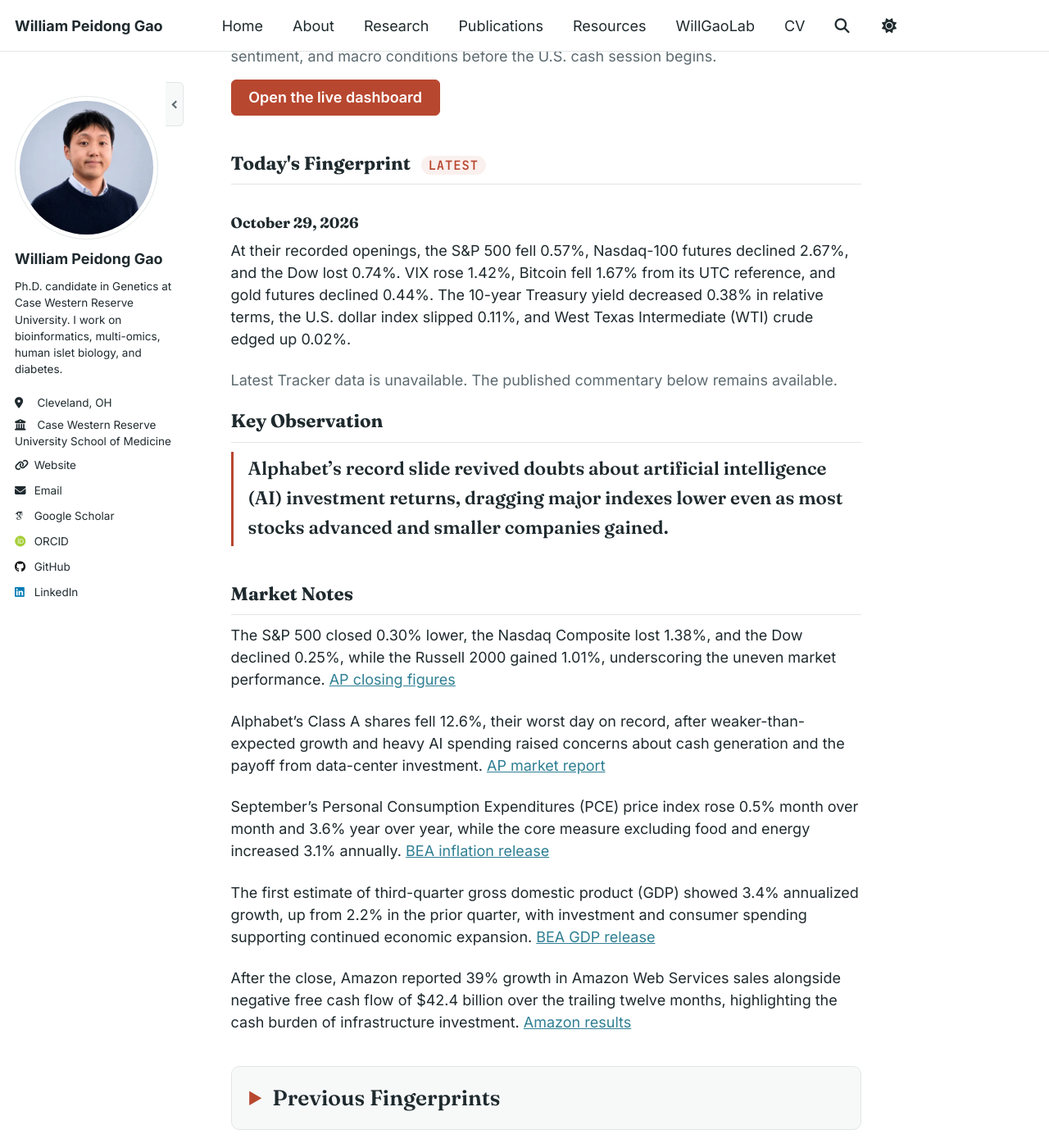
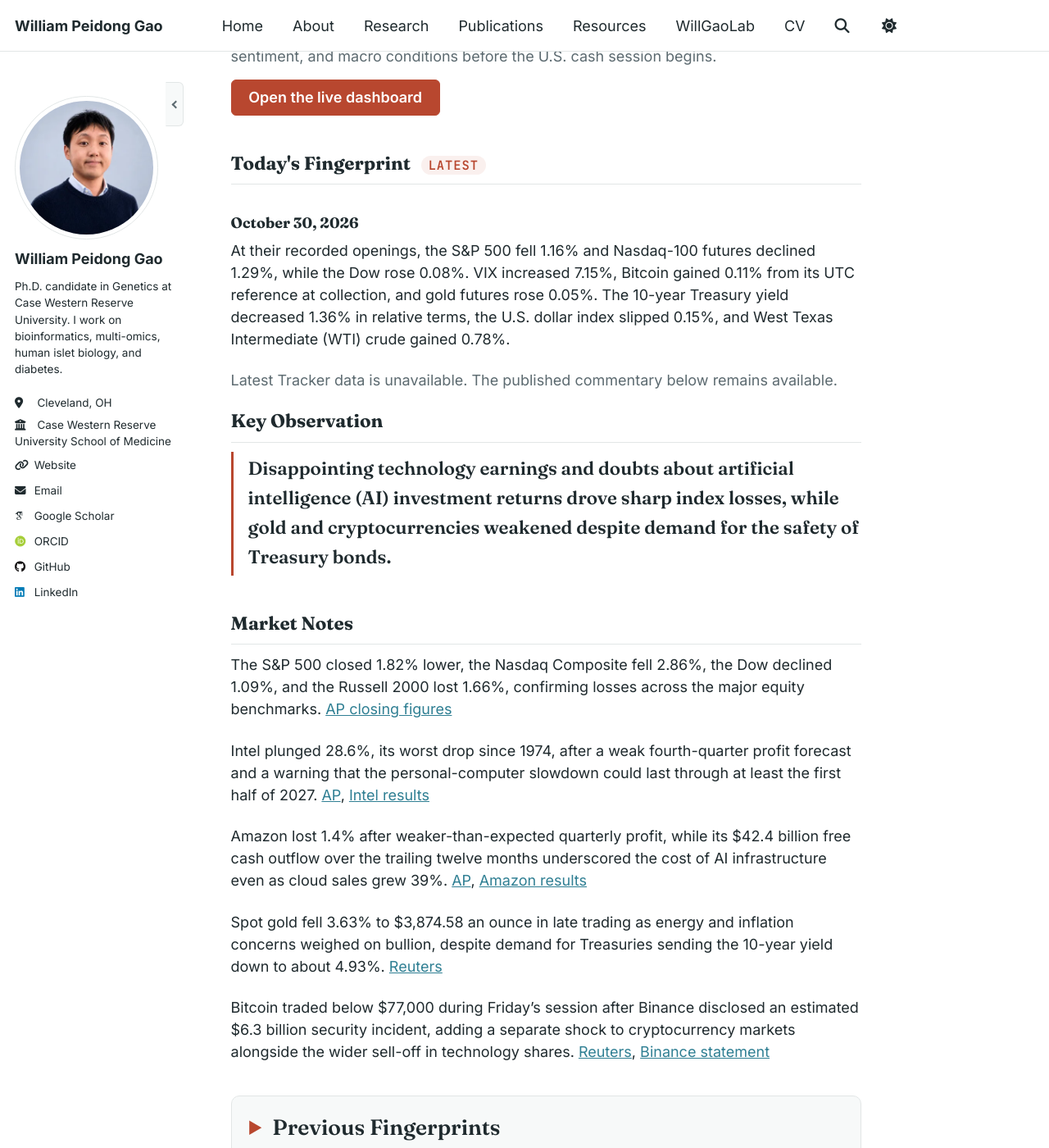
Before and after one commit to PeidongGao/WilliamGaoWeb, a Jekyll site: the page built from _pages/market-fingerprint.md, in a window 1280 px wide and 1400 px high, scrolled down 296 px. Shown: the whole window at 82% size. Built offline with Jekyll 4.4.1, drawn with Linux system fonts in a browser that asks for light colours; some web fonts are replaced.

Commit message:
Publish October 30 daily market report

```diff
--- a/_data/market_commentary.yml
+++ b/_data/market_commentary.yml
@@ -1,3 +1,13 @@
+- date: "2026-10-30"
+  summary: "At their recorded openings, the S&P 500 fell 1.16% and Nasdaq-100 futures declined 1.29%, while the Dow rose 0.08%. VIX increased 7.15%, Bitcoin gained 0.11% from its UTC reference at collection, and gold futures rose 0.05%. The 10-year Treasury yield decreased 1.36% in relative terms, the U.S. dollar index slipped 0.15%, and West Texas Intermediate (WTI) crude gained 0.78%."
+  key_observation: "Disappointing technology earnings and doubts about artificial intelligence (AI) investment returns drove sharp index losses, while gold and cryptocurrencies weakened despite demand for the safety of Treasury bonds."
+  market_notes:
+    - "The S&P 500 closed 1.82% lower, the Nasdaq Composite fell 2.86%, the Dow declined 1.09%, and the Russell 2000 lost 1.66%, confirming losses across the major equity benchmarks. [AP closing figures](https://www.seattlepi.com/business/how-major-us-stock-indexes-fared-friday-10-30-2026-a22503224)"
+    - "Intel plunged 28.6%, its worst drop since 1974, after a weak fourth-quarter profit forecast and a warning that the personal-computer slowdown could last through at least the first half of 2027. [AP](https://www.wptf.com/2026/10/30/18859/), [Intel results](https://www.intc.com/news-events/press-releases/detail/1786/intel-reports-third-quarter-2026-financial-results)"
+    - "Amazon lost 1.4% after weaker-than-expected quarterly profit, while its $42.4 billion free cash outflow over the trailing twelve months underscored the cost of AI infrastructure even as cloud sales grew 39%. [AP](https://www.wptf.com/2026/10/30/18859/), [Amazon results](https://ir.aboutamazon.com/news-release/news-release-details/2026/Amazon-com-Announces-Third-Quarter-Results/default.aspx)"
+    - "Spot gold fell 3.63% to $3,874.58 an ounce in late trading as energy and inflation concerns weighed on bullion, despite demand for Treasuries sending the 10-year yield down to about 4.93%. [Reuters](https://ca.marketscreener.com/news/stocks-slump-bonds-leap-as-ai-giants-spending-spooks-investors-ce785fdad08af024)"
+    - "Bitcoin traded below $77,000 during Friday’s session after Binance disclosed an estimated $6.3 billion security incident, adding a separate shock to cryptocurrency markets alongside the wider sell-off in technology shares. [Reuters](https://ca.marketscreener.com/news/stocks-slump-bonds-leap-as-ai-giants-spending-spooks-investors-ce785fdad08af024), [Binance statement](https://www.binance.com/en/square/post/10-30-2026-binance-stated-that-the-security-incident-affected-approximately-6-3-billion-with-about-3-billion-frozen-382718598048399)"
+
 - date: "2026-10-29"
   summary: "At their recorded openings, the S&P 500 fell 0.57%, Nasdaq-100 futures declined 2.67%, and the Dow lost 0.74%. VIX rose 1.42%, Bitcoin fell 1.67% from its UTC reference, and gold futures declined 0.44%. The 10-year Treasury yield decreased 0.38% in relative terms, the U.S. dollar index slipped 0.11%, and West Texas Intermediate (WTI) crude edged up 0.02%."
   key_observation: "Alphabet’s record slide revived doubts about artificial intelligence (AI) investment returns, dragging major indexes lower even as most stocks advanced and smaller companies gained."
```
